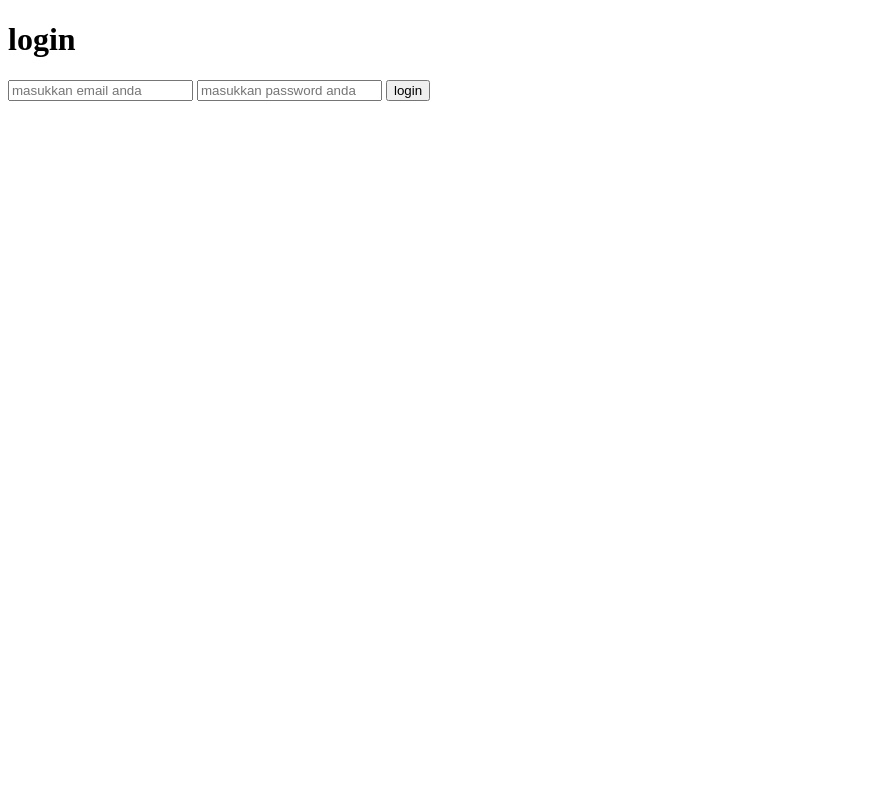
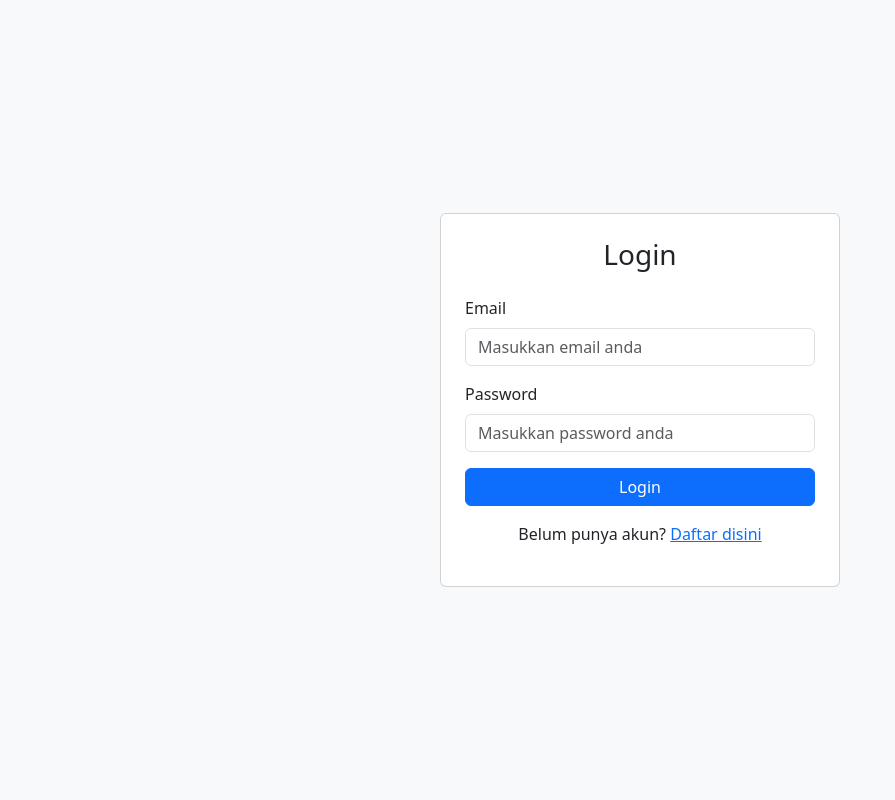
Before and after one commit to Rika-kamelia/project-pert4-7, a PHP site: page / in a window 1280 px wide. Shown: the whole page, without its empty margins (0-895 px from the left). Run offline with PHP 8.4, Linux system fonts and the light colour scheme; some libraries are stand-ins or nearby versions.

Commit message:
Update index.php

```diff
--- a/pertemuan5/index.php
+++ b/pertemuan5/index.php
@@ -1,17 +1,45 @@
+<?php
+require 'config/db.php';
+require 'backend/login.php';
+?>
+
 <!DOCTYPE html>
 <html lang="en">
 <head>
     <meta charset="UTF-8">
     <meta name="viewport" content="width=device-width, initial-scale=1.0">
-    <title>Document</title>
+    <title>Login</title>
+    <!-- Link ke Bootstrap CSS -->
+    <link href="https://cdn.jsdelivr.net/npm/bootstrap@5.3.0-alpha1/dist/css/bootstrap.min.css" rel="stylesheet">
 </head>
-<body>
-    <h1>login</h1>
-    <form action="./backend/login.php" method="post">
-        <input type="email" name="email" placeholder="masukkan email anda">
-        <input type="password" name="password" placeholder="masukkan password anda">
-        <input type="submit" value="login" name="submit">
-    </form>
+<body class="bg-light">
 
+    <div class="container d-flex justify-content-center align-items-center vh-100">
+        <div class="card p-4" style="max-width: 400px; width: 100%;">
+            <h3 class="text-center mb-4">Login</h3>
+            <form action="backend/login.php" method="post">
+                <!-- Email Input -->
+                <div class="mb-3">
+                    <label for="email" class="form-label">Email</label>
+                    <input type="email" class="form-control" name="email" id="email" placeholder="Masukkan email anda" required>
+                </div>
+                <!-- Password Input -->
+                <div class="mb-3">
+                    <label for="password" class="form-label">Password</label>
+                    <input type="password" class="form-control" name="password" id="password" placeholder="Masukkan password anda" required>
+                </div>
+                <!-- Submit Button -->
+                <div class="d-grid gap-2">
+                    <input type="submit" class="btn btn-primary" value="Login" name="submit">
+                </div>
+            </form>
+            <div class="text-center mt-3">
+                <p>Belum punya akun? <a href="/teoripemweb/pertemuan-5/register.php">Daftar disini</a></p>
+            </div>
+        </div>
+    </div>
+
+    <!-- Link ke Bootstrap JS (optional) -->
+    <script src="https://cdn.jsdelivr.net/npm/bootstrap@5.3.0-alpha1/dist/js/bootstrap.bundle.min.js"></script>
 </body>
 </html>
```
